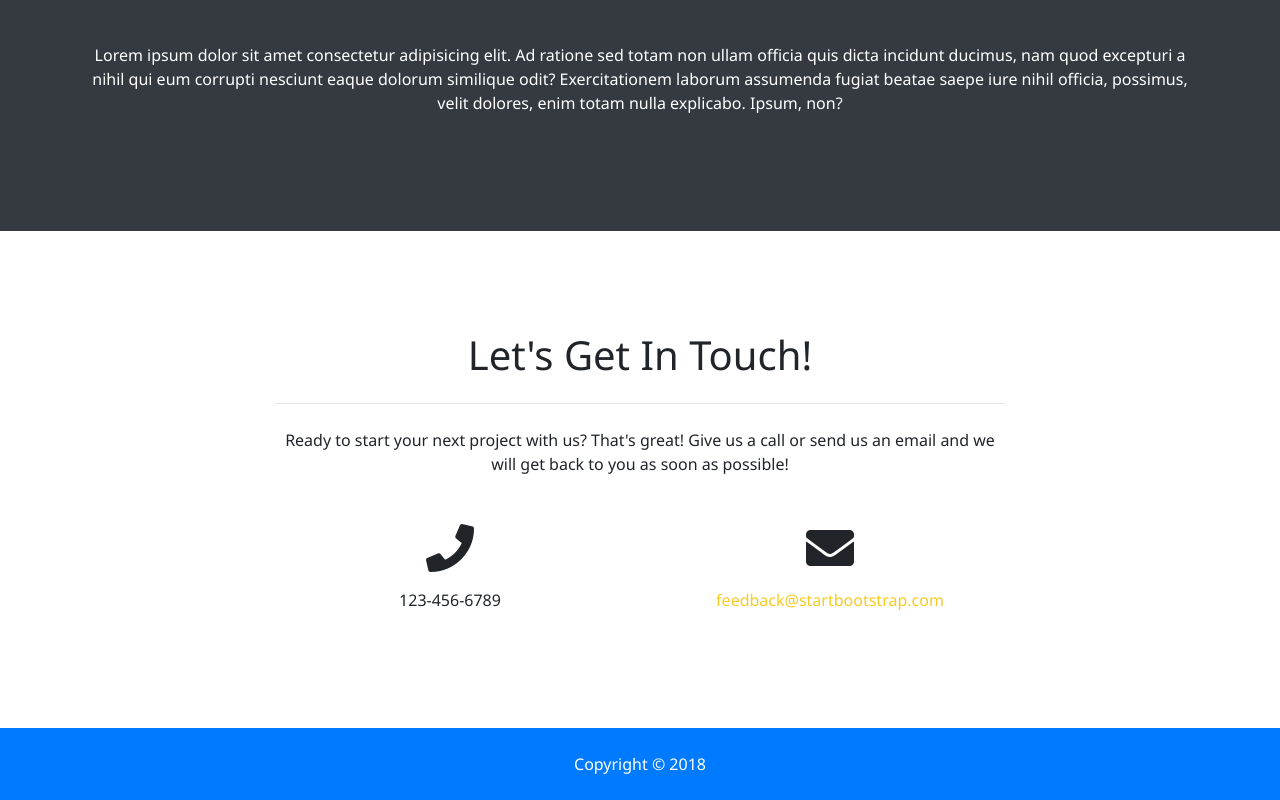
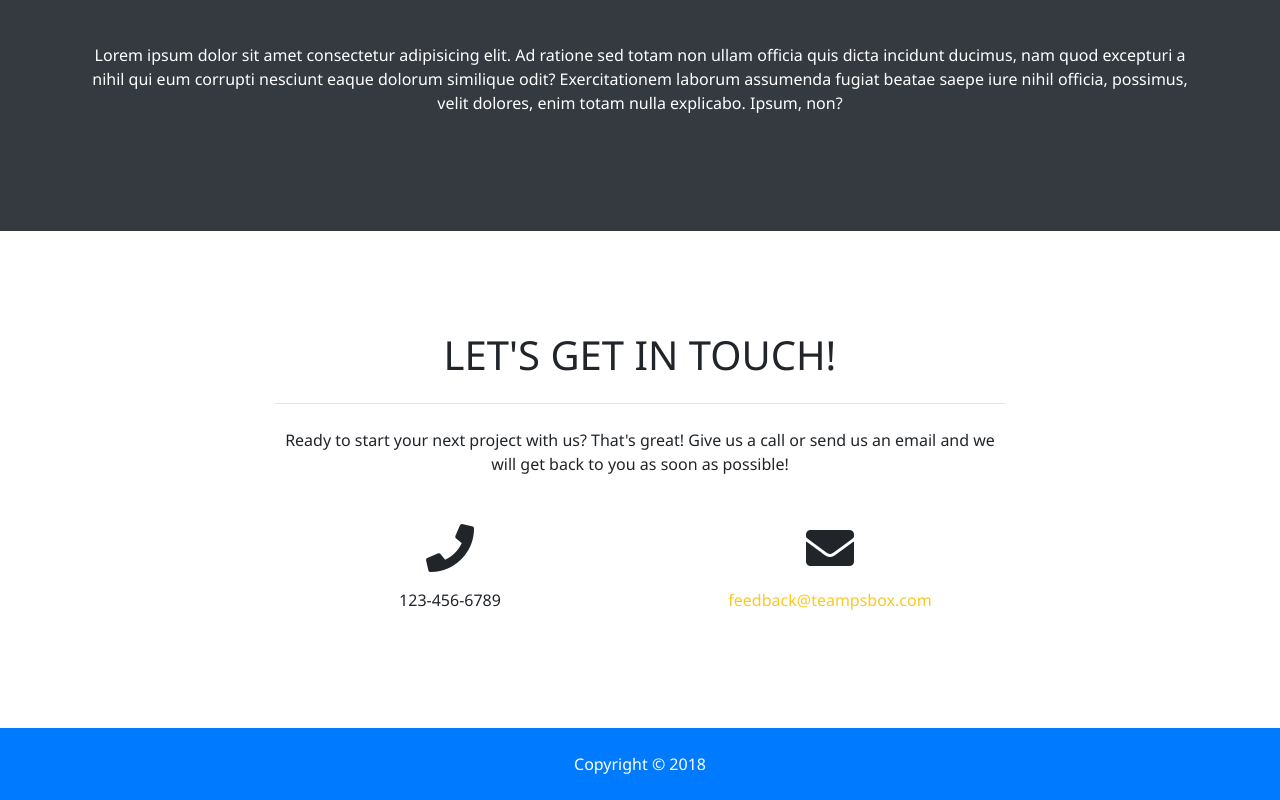
Before and after one commit to teampsbox/bootstrap4_theme, a website: page dist/index.html in a window 1280 px wide. Shown: the part 2183-2983 px from the top of the page. Drawn offline with Linux system fonts and the light colour scheme.

Commit message:
Push to Github

```diff
--- a/dist/index.html
+++ b/dist/index.html
@@ -131,7 +131,7 @@
       <div class="container">
         <div class="row">
           <div class="col-lg-8 mx-auto text-center">
-            <h2 class="section-heading">Let's Get In Touch!</h2>
+            <h2 class="section-heading text-uppercase">Let's Get In Touch!</h2>
             <hr class="my-4" />
             <p class="mb-5">
               Ready to start your next project with us? That's great! Give us a
@@ -149,7 +149,7 @@
             <i class="fas fa-envelope fa-3x mb-3 sr-contact-2"></i>
             <p>
               <a href="mailto:your-email@your-domain.com"
-                >feedback@startbootstrap.com</a
+                >feedback@teampsbox.com</a
               >
             </p>
           </div>
```
